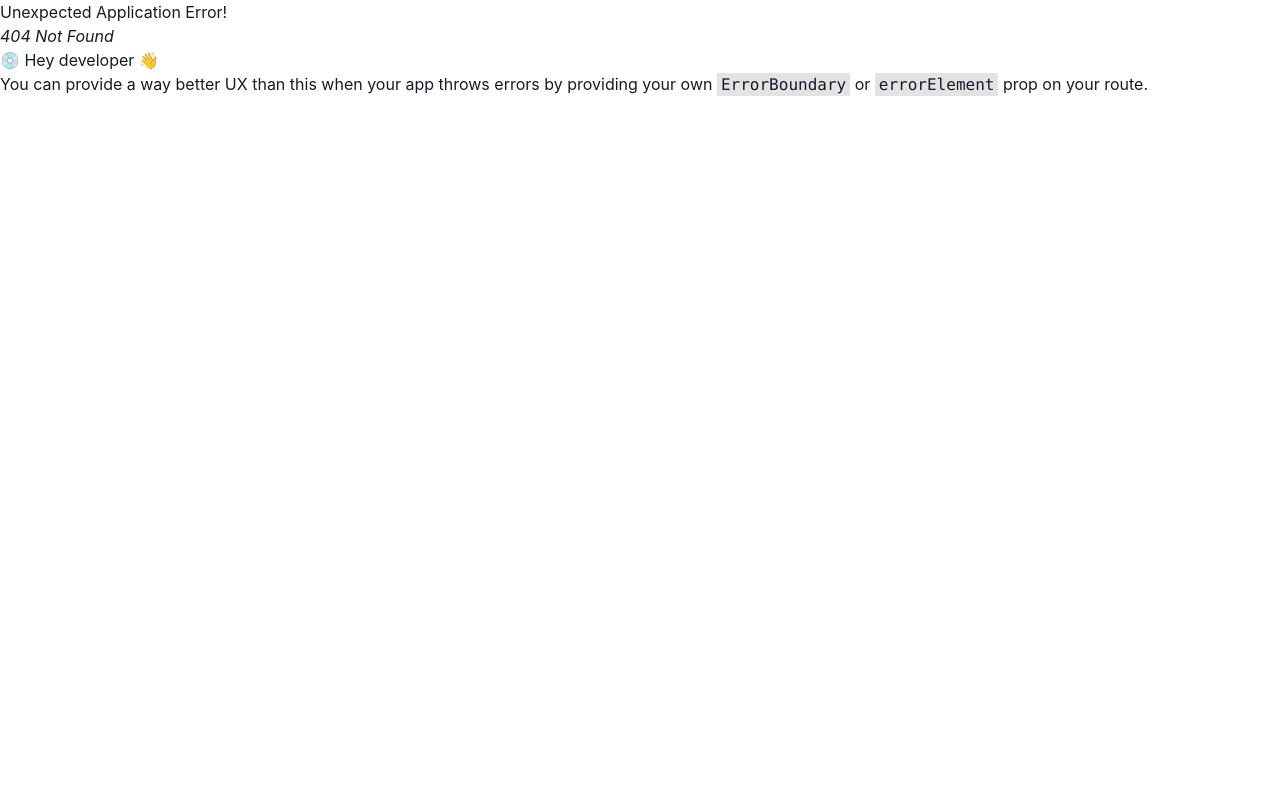
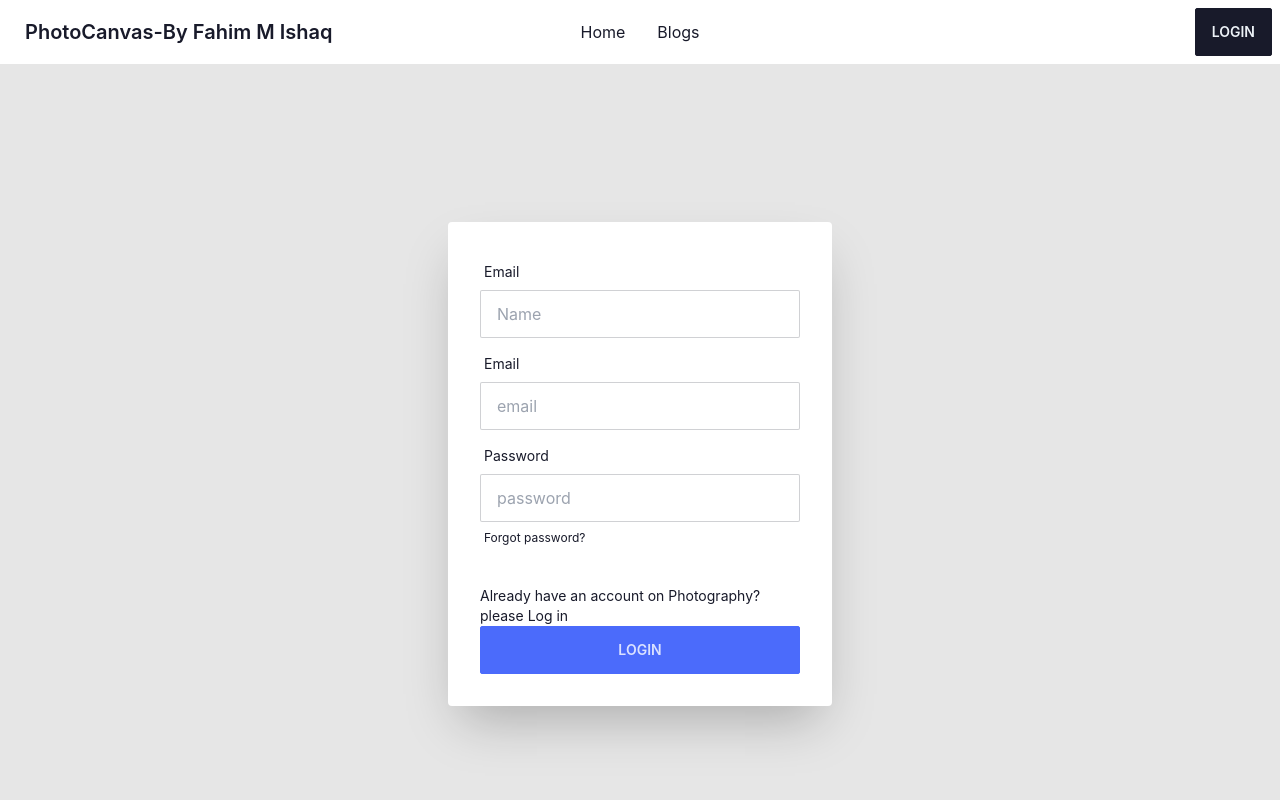
Before and after one commit to Fahim1272/service-review-client, a React (Create React App) app: page /register in a window 1280 px wide. Before the commit this address had no page. Shown: the top 800 px of the page. Built offline with nearby package versions, Linux system fonts and the light colour scheme.

Commit message:
login & SignUp form created

```diff
--- a/package.json
+++ b/package.json
@@ -10,6 +10,7 @@
     "firebase": "^9.13.0",
     "react": "^18.2.0",
     "react-dom": "^18.2.0",
+    "react-photo-view": "^1.2.2",
     "react-router-dom": "^6.4.3",
     "react-scripts": "5.0.1",
     "web-vitals": "^2.1.4"
--- a/src/App.js
+++ b/src/App.js
@@ -1,7 +1,7 @@
-import logo from './logo.svg';
 import './App.css';
 import { RouterProvider } from 'react-router-dom';
 import router from './Router/Routes/Routes';
+import 'react-photo-view/dist/react-photo-view.css';
 
 function App() {
   return (
--- /dev/null
+++ b/src/Contexts/UserContext.js
@@ -0,0 +1,13 @@
+import React, { createContext } from 'react';
+const AuthContext = createContext()
+
+const UserContext = ({children}) => {
+    const authInfo = {}
+    return (
+        <AuthContext.Provider value={authInfo}>
+            {children}
+        </AuthContext.Provider>
+    );
+};
+
+export default UserContext;
--- /dev/null
+++ b/src/Pages/Login/Login.js
@@ -0,0 +1,36 @@
+import React from 'react';
+import { Link } from 'react-router-dom';
+
+const Login = () => {
+    return (
+        <div className="hero min-h-screen bg-base-200">
+            <div className="hero-content flex-col lg:flex-row-reverse">
+                <div className="card flex-shrink-0 w-full max-w-sm shadow-2xl bg-base-100">
+                    <div className="card-body">
+                        <div className="form-control">
+                            <label className="label">
+                                <span className="label-text">Email</span>
+                            </label>
+                            <input type="text" placeholder="email" className="input input-bordered" />
+                        </div>
+                        <div className="form-control">
+                            <label className="label">
+                                <span className="label-text">Password</span>
+                            </label>
+                            <input type="text" placeholder="password" className="input input-bordered" />
+                            <label className="label">
+                                <Link href="#" className="label-text-alt link link-hover">Forgot password?</Link>
+                            </label>
+                        </div>
+                        <div className="form-control mt-6">
+                            <p className='text-sm'>New to Photography? please <Link to={'/register'}>Sign up</Link></p>
+                            <button className="btn btn-primary">Login</button>
+                        </div>
+                    </div>
+                </div>
+            </div>
+        </div>
+    );
+};
+
+export default Login;
--- a/src/Pages/Services/ServicesCard.js
+++ b/src/Pages/Services/ServicesCard.js
@@ -1,12 +1,18 @@
 import React from 'react';
+import { PhotoProvider, PhotoView } from 'react-photo-view';
 
-const ServicesCard = ({service}) => {
-    const {img,title,details,price} = service;
+const ServicesCard = ({ service }) => {
+    const { img, title, details, price } = service;
     return (
 
         <div className="card w-96 bg-base-100 shadow-xl">
             <figure className="px-10 pt-10">
-                <img src={img} alt="Shoes" className="rounded-xl" />
+                <PhotoProvider>
+                    <PhotoView src={img}>
+                        <img src={img} alt="" className="rounded-xl" />
+                    </PhotoView>
+                </PhotoProvider>
+                {/* <img src={img} alt="" className="rounded-xl" /> */}
             </figure>
             <div className="card-body items-center text-center">
                 <h2 className="card-title">{title}</h2>
--- a/src/Pages/Shared/Header/Header.js
+++ b/src/Pages/Shared/Header/Header.js
@@ -25,7 +25,7 @@ const Header = () => {
                 </ul>
             </div>
             <div className="navbar-end">
-                <Link className="btn">Get started</Link>
+                <Link to='/login' className="btn">Login</Link>
             </div>
         </div>
     );
--- /dev/null
+++ b/src/Register/Register.js
@@ -0,0 +1,42 @@
+import React from 'react';
+import { Link } from 'react-router-dom';
+
+const Register = () => {
+    return (
+        <div className="hero min-h-screen bg-base-200">
+            <div className="hero-content flex-col lg:flex-row-reverse">
+                <div className="card flex-shrink-0 w-full max-w-sm shadow-2xl bg-base-100">
+                    <div className="card-body">
+                        <div className="form-control">
+                            <label className="label">
+                                <span className="label-text">Email</span>
+                            </label>
+                            <input type="text" name='name' placeholder="Name" className="input input-bordered" />
+                        </div>
+                        <div className="form-control">
+                            <label className="label">
+                                <span className="label-text">Email</span>
+                            </label>
+                            <input type="text" name='email' placeholder="email" className="input input-bordered" />
+                        </div>
+                        <div className="form-control">
+                            <label className="label">
+                                <span className="label-text">Password</span>
+                            </label>
+                            <input type="text" name='password' placeholder="password" className="input input-bordered" />
+                            <label className="label">
+                                <Link href="#" className="label-text-alt link link-hover">Forgot password?</Link>
+                            </label>
+                        </div>
+                        <div className="form-control mt-6">
+                        <p className='text-sm'> Already have an account on Photography? please <Link to={'/login'}>Log in</Link></p>
+                            <button className="btn btn-primary">Login</button>
+                        </div>
+                    </div>
+                </div>
+            </div>
+        </div>
+    );
+};
+
+export default Register;
--- /dev/null
+++ b/src/firebase/firebase.config.js
@@ -0,0 +1,18 @@
+// Import the functions you need from the SDKs you need
+import { initializeApp } from "firebase/app";
+// TODO: Add SDKs for Firebase products that you want to use
+// https://firebase.google.com/docs/web/setup#available-libraries
+
+// Your web app's Firebase configuration
+const firebaseConfig = {
+  apiKey: "AIzaSyASrGT2Mbsled1eIsosEJ3gYlyCLKjla9E",
+  authDomain: "service-review-98991.firebaseapp.com",
+  projectId: "service-review-98991",
+  storageBucket: "service-review-98991.appspot.com",
+  messagingSenderId: "43596236261",
+  appId: "1:43596236261:web:9a240e8154c1f9240f9b0c"
+};
+
+// Initialize Firebase
+const app = initializeApp(firebaseConfig);
+export default app;
```
Also changed, not shown: src/Router/Routes/Routes.js (+10 -0 lines), 1 other file (tests, documents, lock files or other folders).
